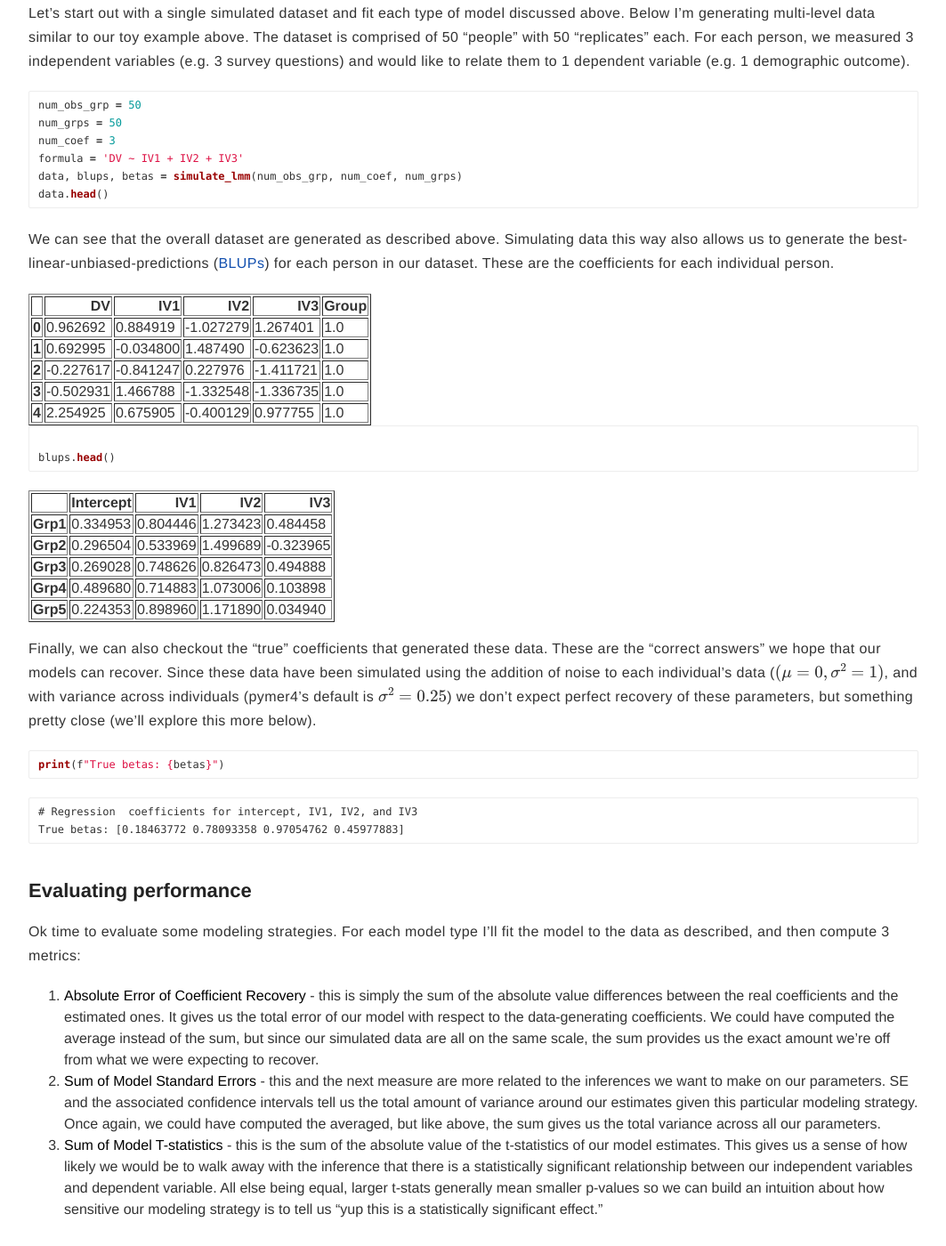
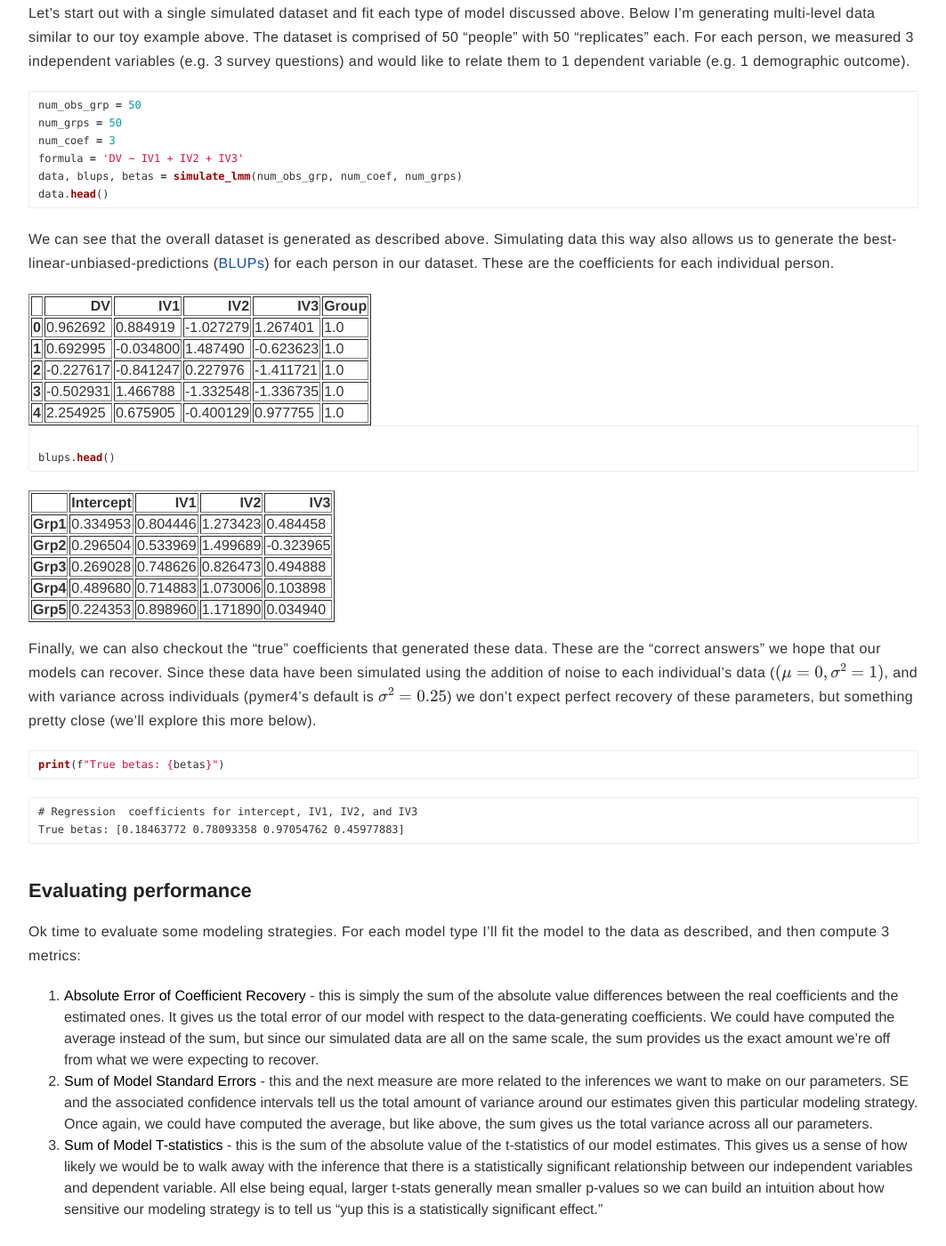
Before and after one commit to ejolly/ejolly.github.io, a Jekyll site: the page built from _posts/2019-02-18-rep_measures.md, in a window 1280 px wide and 1400 px high, scrolled down 5228 px. Shown: the whole window at 89% size, without its empty margins (108-1171 px from the left). Built offline with Jekyll 4.4.1, drawn with Linux system fonts in a browser that asks for light colours; formulas are drawn with MathJax 3; comment, search, counter and statistics services are not loaded; some of the changed text lies outside the part shown.

Commit message:
Fix some typos and plot labels in most recent post.

````diff
--- a/_posts/2019-02-18-rep_measures.md
+++ b/_posts/2019-02-18-rep_measures.md
@@ -62,7 +62,7 @@
 
 # Simulations can help us build intuitions.
 
-Often in cases like, this we can use simulated data, designed to vary in particular ways,  to help us gain some insight as to how these things influence our different analysis strategies. So let's see how that looks. I'm going to be primarily using the [pymer4](http://eshinjolly.com/pymer4/) Python package that I wrote to simulate some data and compare these different models. I wrote this package originally so I could reduce the [switch cost](https://www.apa.org/research/action/multitask) I kept experiencing bouncing between R and Python for my work. I quickly realized that my primary need for R was using the fantastic [lme4](https://cran.r-project.org/web/packages/lme4/index.html) package for multi-level modeling and so I wrote this Python package as a way to use lme4 from within Python while playing nicely with the rest of the scientific Python stack (e.g. pandas, numpy, scipy, etc). Since then the package has grown quite a bit ([Jolly, 2018](http://joss.theoj.org/papers/10.21105/joss.00862)), including the ability to fit the different types of models discussed above and simulate different kinds of data. Ok let's get started:
+Often in cases like this we can use simulated data, designed to vary in particular ways,  to help us gain some insight as to how these things influence our different analysis strategies. So let's see how that looks. I'm going to be primarily using the [pymer4](http://eshinjolly.com/pymer4/) Python package that I wrote to simulate some data and compare these different models. I wrote this package originally so I could reduce the [switch cost](https://www.apa.org/research/action/multitask) I kept experiencing bouncing between R and Python for my work. I quickly realized that my primary need for R was using the fantastic [lme4](https://cran.r-project.org/web/packages/lme4/index.html) package for multi-level modeling and so I wrote this Python package as a way to use lme4 from within Python while playing nicely with the rest of the scientific Python stack (e.g. pandas, numpy, scipy, etc). Since then the package has grown quite a bit ([Jolly, 2018](http://joss.theoj.org/papers/10.21105/joss.00862)), including the ability to fit the different types of models discussed above and simulate different kinds of data. Ok let's get started:
 
 ```python
 # Import what we need
@@ -90,7 +90,7 @@
 data.head()
 ```
 
-We can see that the overall dataset are generated as described above. Simulating data this way also allows us to generate the best-linear-unbiased-predictions ([BLUPs](https://www.wikiwand.com/en/Best_linear_unbiased_prediction)) for each person in our dataset. These are the coefficients for each individual person.
+We can see that the overall dataset is generated as described above. Simulating data this way also allows us to generate the best-linear-unbiased-predictions ([BLUPs](https://www.wikiwand.com/en/Best_linear_unbiased_prediction)) for each person in our dataset. These are the coefficients for each individual person.
 
 <div>
 <style scoped>
@@ -250,7 +250,7 @@
 
 Ok time to evaluate some modeling strategies. For each model type I'll fit the model to the data as described, and then compute 3 metrics:
 1. **Absolute Error of Coefficient Recovery** - this is simply the sum of the absolute value differences between the real coefficients and the estimated ones. It gives us the total error of our model with respect to the data-generating coefficients. We could have computed the average instead of the sum, but since our simulated data are all on the same scale, the sum provides us the exact amount we're off from what we were expecting to recover.
-2. **Sum of Model Standard Errors** - this and the next measure are more related to the inferences we want to make on our parameters. SE and the associated confidence intervals tell us the total amount of variance around our estimates given this particular modeling strategy. Once again, we could have computed the averaged, but like above, the sum gives us the total variance across all our parameters.
+2. **Sum of Model Standard Errors** - this and the next measure are more related to the inferences we want to make on our parameters. SE and the associated confidence intervals tell us the total amount of variance around our estimates given this particular modeling strategy. Once again, we could have computed the average, but like above, the sum gives us the total variance across all our parameters.
 3. **Sum of Model T-statistics** - this is the sum of the absolute value of the t-statistics of our model estimates. This gives us a sense of how likely we would be to walk away with the inference that there is a statistically significant relationship between our independent variables and dependent variable. All else being equal, larger t-stats generally mean smaller p-values so we can build an intuition about how sensitive our modeling strategy is to tell us "yup this is a statistically significant effect."
 
 ### Multi-level models
````
Also changed, not shown: assets/images/2019-02-18-compare_rfxlm_robustlm_and_lmm_11_0.png, assets/images/2019-02-18-compare_rfxlm_robustlm_and_lmm_18_0.png.
